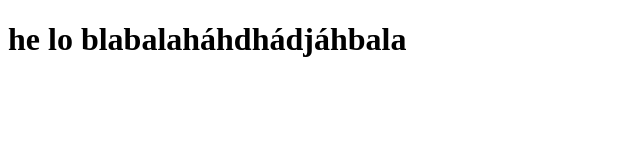
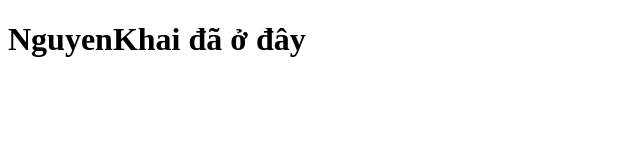
Before and after one commit to QuangKhai11001816/baitap, a plain HTML site: page index.html in a window 1280 px wide. Shown: the whole page, without its empty margins (0-640 px from the left). Drawn offline with Linux system fonts and the light colour scheme.

Commit message:
Khai da o day

```diff
--- a/index.html
+++ b/index.html
@@ -6,7 +6,7 @@
     <title>Document</title>
 </head>
 <body>
-    <h1>he lo blabalaháhdhádjáhbala</h1>
+    <h1>NguyenKhai đã ở đây</h1>
 
 
 
```
